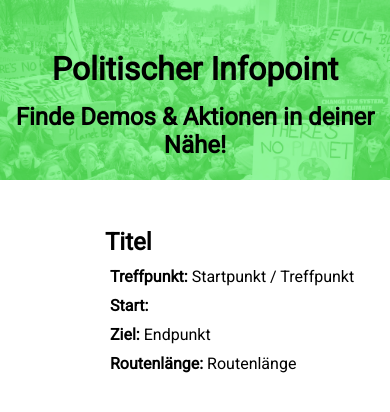
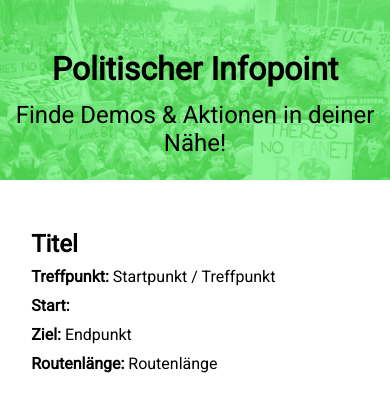
Before and after one commit to Jugendhackt/fff-infopunkt-frontend, a Vue app: page / in a window 390 px wide. Shown: the top 412 px of the page. Built offline with nearby package versions, Linux system fonts and the light colour scheme; no server answers.

Commit message:
better design with mobile & margins

```diff
--- a/src/components/ListItem.vue
+++ b/src/components/ListItem.vue
@@ -37,11 +37,17 @@ export default {
     li {
         background-color: white;
         padding: 5px;
+		padding-left: 0px;
     }
     li.event {
-        margin-left: 100px;
 		margin-bottom: 35px;
+		margin-left: 100px;
 	}
+	@media screen and (max-width: 715px) {
+		li.event {
+			margin-left: 8%;
+		}
+    }
     .Datum {
         font-weight:bold;
         color:black
@@ -54,7 +60,6 @@ export default {
         text-align: left
     }
     h2 {
-        margin-top: 0;
-        margin-bottom: 0.2em;
+        margin: 0.1em 0;
     }
 </style>
--- a/src/components/Startseite.vue
+++ b/src/components/Startseite.vue
@@ -55,18 +55,28 @@ div.head, div.color {
 }
 div.head {
 	margin-bottom: 40px;
+	padding: 0 15px;
 }
 h1, h2 {
     text-align: center;
 }
 h1 {
+	font-size: 3em;
     margin: 0;
 	padding-top: 50px;
 }
 h2 {
+	font-weight: normal;
     margin: 0;
-	margin-top: 15px;
-    width: 100%;
+	margin-top: 8px;
+}
+@media screen and (max-width: 485px) {
+	h1 {
+		font-size: 2em;
+	}
+	h2 {
+		margin-top: 13px;
+	}
 }
 div.color {
     overflow: hidden;
```
